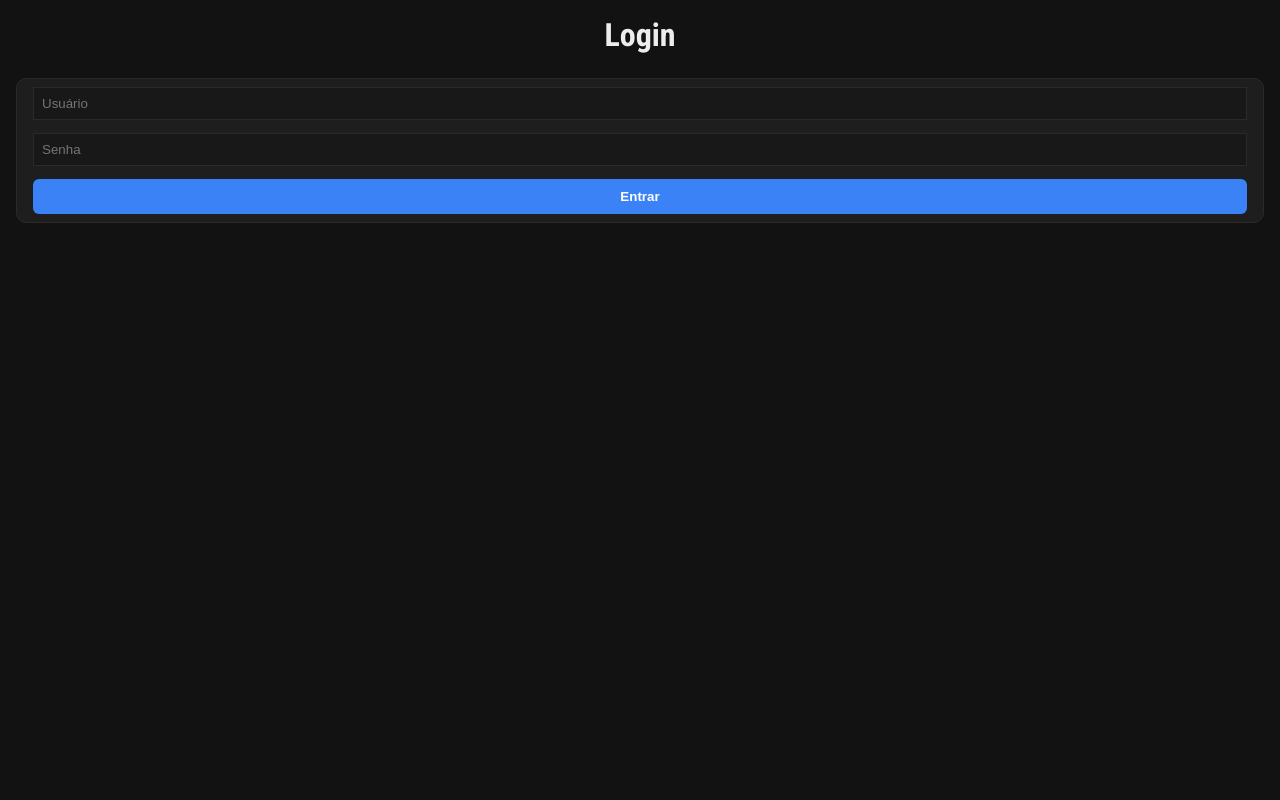
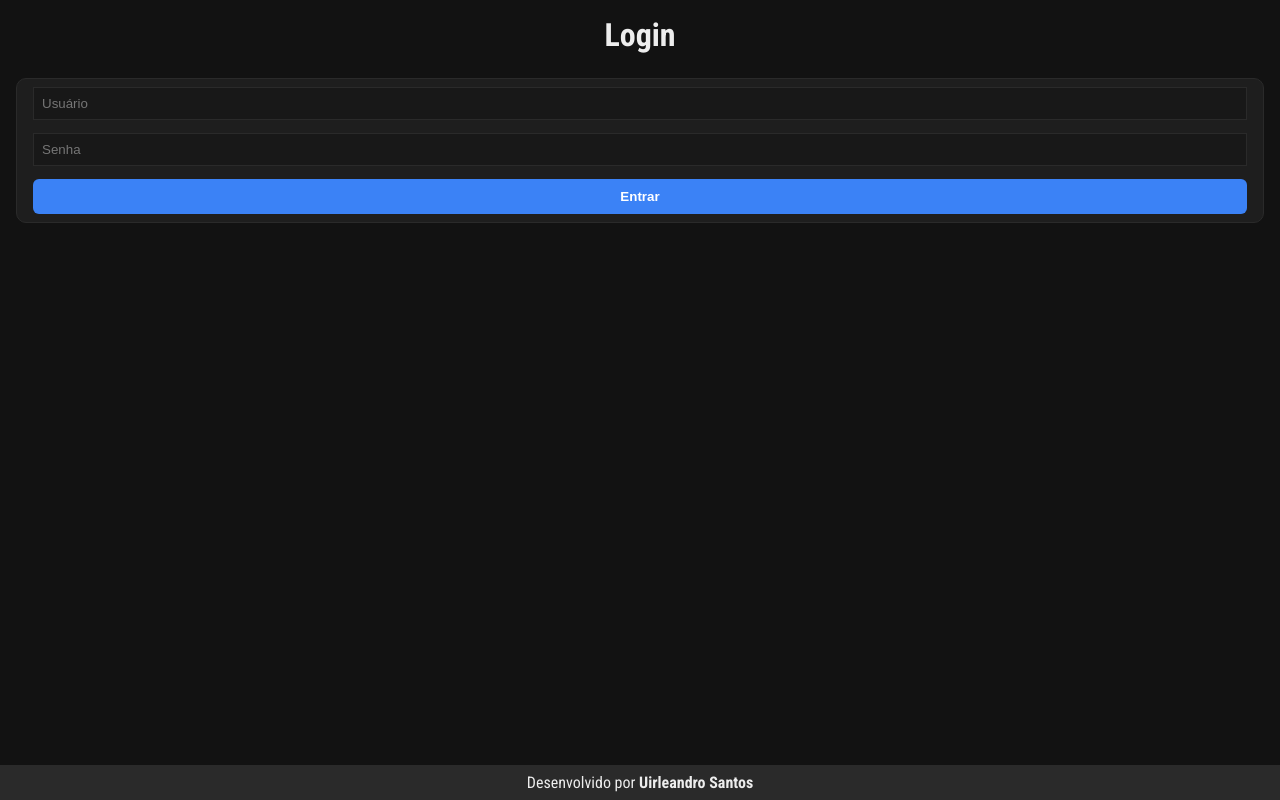
Before and after one commit to UirleandroSantos/controlador-servicos, a React (Vite) app: page / in a window 1280 px wide. Built offline with nearby package versions, Linux system fonts and the light colour scheme.

Commit message:
atualização de código

```diff
--- a/src/pages/Login.jsx
+++ b/src/pages/Login.jsx
@@ -88,6 +88,10 @@ export default function Login({ setUsuarioLogado }) {
           </button>
         </div>
       )}
+
+      <span className="apresentation">
+        Desenvolvido por <strong>Uirleandro Santos</strong>
+      </span>
     </div>
   );
 }
```
